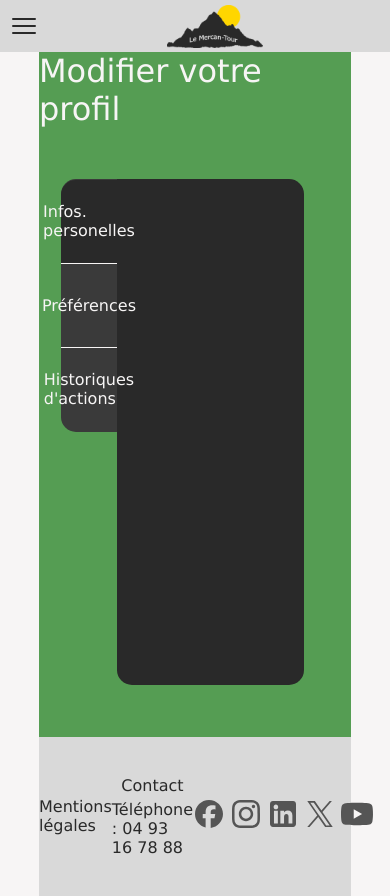
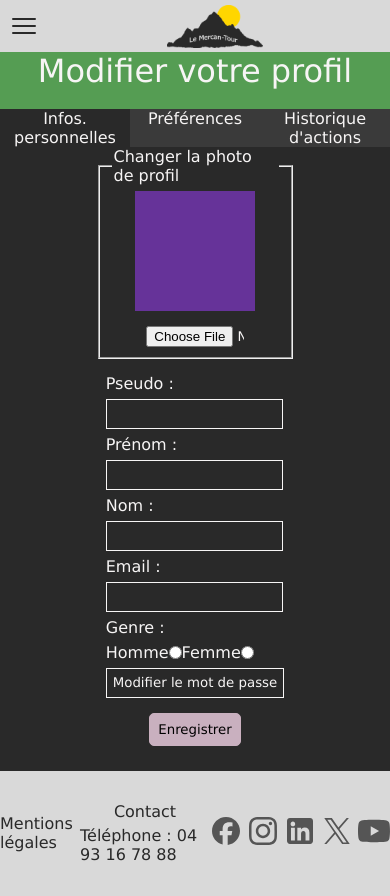
Before and after one commit to michael-zanaglia/parcNational, a React (Vite) app in the folder frontend/: page /profile in a window 390 px wide. Built offline with nearby package versions, Linux system fonts and the light colour scheme.

Commit message:
Add : Profile Page done

```diff
--- /dev/null
+++ b/frontend/src/components/MainProfile/BackLog/Backlog.jsx
@@ -0,0 +1,19 @@
+import React from "react";
+
+export default function Backlog(){
+    return (
+        <div className="logProfile">
+            <div>abcdefghijk</div>
+            <div>abcdefghijk</div>
+            <div>abcdefghijk</div>
+            <div>abcdefghijk</div>
+            <div>abcdefghijk</div>
+            <div>abcdefghijk</div>
+            <div>abcdefghijk</div>
+            <div>abcdefghijk</div>
+            <div>abcdefghijk</div>
+            <div>abcdefghijk</div>
+            <div>abcdefghijk</div>
+        </div>
+    )
+}
--- /dev/null
+++ b/frontend/src/components/MainProfile/Infos/Infos.jsx
@@ -0,0 +1,51 @@
+import React, { useState } from "react";
+import PasswordModal from "../PasswordModal/PasswordModal";
+
+export default function Infos({ setModal }){
+    const [url, setUrl] = useState(null);
+    function showPFP(e){
+        e.preventDefault();
+        const file = e.target.files[0];
+        console.log(file)
+        if(file){
+            const val = URL.createObjectURL(file);
+            setUrl(val);
+        }
+    }
+    function showModal(){
+        setModal(true);
+    }
+    return(
+        <form action="" className="formProfile">
+            <fieldset>
+                <legend>Changer la photo de profil</legend>
+                    <div className="renderPhoto">
+                        {url && <img src={url} alt="pfp" />}
+                    </div>
+                    <div style={{width:'25vw'}}>
+                        <input className="fileInp" type="file" onChange={showPFP}/>
+                    </div>
+
+            </fieldset>
+            <div className="champsProfile">
+                <label htmlFor="username">Pseudo :</label>
+                <input type="text" className="inp" name="username" required/>
+                <label htmlFor="firstname">Prénom :</label>
+                <input type="text" className="inp" name="firstname" required/>
+                <label htmlFor="lastname">Nom :</label>
+                <input type="text" className="inp" name="name" required/>
+                <label htmlFor="genre">Email :</label>
+                <input type="email" className="inp" name="email" required/>
+                <label htmlFor="gender">Genre :</label>
+                <div className="genreInp">
+                    <span>Homme</span>
+                    <input type="radio" value='h' name="gender"/>
+                    <span>Femme</span>
+                    <input type="radio" value='f' name="gender"/>
+                </div>
+                <input onClick={showModal} type="button" className="inp" value='Modifier le mot de passe'/>
+            </div>
+            <button>Enregistrer</button>
+        </form>
+    )
+}
--- a/frontend/src/components/MainProfile/MainProfile.jsx
+++ b/frontend/src/components/MainProfile/MainProfile.jsx
@@ -1,27 +1,50 @@
-import React, { useState } from "react";
+import React, { useState, useRef, useEffect } from "react";
 import Footer from "../useAgain/Footer/Footer";
+import Infos from "./Infos/Infos";
+import Pref from "./Pref/Pref";
+import Backlog from "./BackLog/Backlog";
+import PasswordModal from "./PasswordModal/PasswordModal";
+import { useMediaQuery } from "react-responsive";
 
 export default function MainProfile(){
-    const onglets = ['Infos. personelles', 'Préférences', "Historiques d'actions"];
-    const [isClicked, setClicked] = useState(0)
+    const onglets = ['Infos. personnelles', 'Préférences', "Historique d'actions"];
+    const [isClicked, setClicked] = useState(0);
+    const [isOpen, setIsOpen] = useState(false);
+    const isHigher = useMediaQuery({query : '(min-width:1096px)'});
+
     function changeState(clicked){
-        setClicked(clicked)
+        setClicked(clicked);
     }
+
+
     return (
         <div className="mainProfile">
+            {isOpen && <div className="overlayProfile"></div>}
             <h1>Modifier votre profil</h1>
             <div className="editProfile">
                 <div className="ongletsProfile">
                     {onglets.map((onglet, index)=>(
-                        <div onClick={()=>changeState(index)} style={{
-                            borderBottom : index === 0 ? '1px solid #F7F5F5' : '',
-                            borderTop : index === onglets.length - 1 ? '1px solid #F7F5F5' : '',
+                        <div key={onglet} onClick={()=>changeState(index)} style={{
+                            borderBottom : index === 0 && isHigher ? '1px solid #F7F5F5' : '',
+                            borderTop : index === onglets.length - 1 && isHigher ? '1px solid #F7F5F5' : '',
                             backgroundColor : index === isClicked ? '#292929' : '',
-                            borderRadius : index === 0 ? '15px 0 0 0' : index === onglets.length - 1 ? '0 0 0 15px' : '0'
-                        }}><p>{onglet}</p></div>
+                            borderRadius : index === 0 && isHigher  ? '15px 0 0 0' : index === onglets.length - 1 && isHigher ? '0 0 0 15px' : '0'
+                        }}>
+                            <p>{onglet}</p>
+                        </div>
                     ))}
                 </div>
+                { isClicked === 0 &&  <Infos setModal={setIsOpen}/> }
+                { isClicked === 1 &&  <Pref/> }
+                { isClicked === 2 &&  <Backlog/> }
             </div>
+
+
+            <PasswordModal modal={isOpen} hideModal={setIsOpen}/>
+
+
+
+
             <Footer color={'#D9D9D9'} font={'#292929'}/>
         </div>
     )
--- /dev/null
+++ b/frontend/src/components/MainProfile/PasswordModal/PasswordModal.jsx
@@ -0,0 +1,40 @@
+import React, { useRef, useEffect } from "react";
+
+export default function PasswordModal({ hideModal, modal }){
+    function closeModal(){
+        hideModal(false);
+    }
+    const modalRef = useRef(null);
+
+    function absoluteClose(event){
+        if(modalRef.current && !modalRef.current.contains(event.target)){
+            hideModal(false);
+        }
+    }
+    useEffect(() => {
+        if(modal){
+            document.addEventListener("mousedown", absoluteClose);
+        }
+        return () => {
+            document.removeEventListener("mouseup", absoluteClose);
+        };
+    }, [modal]);
+
+    return(
+        <div className={`pwdModal ${modal ? 'show' : 'hide'}`} ref={modalRef}>
+            <svg xmlns="http://www.w3.org/2000/svg" fill="none" viewBox="0 0 24 24" strokeWidth={1.5} stroke='#f7f5f5' className="widthSize32 close" onClick={closeModal}>
+                <path strokeLinecap="round" strokeLinejoin="round" d="M6 18 18 6M6 6l12 12" />
+            </svg>
+
+            <form action="">
+                <label htmlFor="prev">Ancien mot de passe*</label>
+                <input type="password" name="prev" required/>
+                <label htmlFor="new">Nouveau mot de passe*</label>
+                <input type="password" name="new" required/>
+                <label htmlFor="confrimNew">Confirmer le nouveau mot de passe</label>
+                <input type="password" name="confirmNew" required/>
+                <button>Valider</button>
+            </form>
+        </div>
+    )
+}
--- /dev/null
+++ b/frontend/src/components/MainProfile/Pref/Pref.jsx
@@ -0,0 +1,17 @@
+import React from "react";
+
+export default function Pref(){
+    return(
+        <form className="localStorageForm" action="">
+            <fieldset className="listeRadio">
+                <legend>Vue des articles</legend>
+                <span>Liste</span>
+                <input type="radio" name="art1" value='liste' defaultChecked/>
+                <label htmlFor="art2"></label>
+                <span>Gallerie</span>
+                <input type="radio" name="art1" value='gallerie'/>
+            </fieldset>
+
+        </form>
+    )
+}
--- a/frontend/src/styles/profile.css
+++ b/frontend/src/styles/profile.css
@@ -41,3 +41,225 @@
     justify-content: center;
     align-items: center;
 }
+.formProfile {
+    display: flex;
+    justify-content: space-around;
+    align-items: center;
+    height: 100%;
+}
+.formProfile .inp {
+    background-color: #292929;
+    height: 30px;
+    color: #F7F5F5;
+    outline: none;
+    border: 1px solid #f7f5f5;
+}
+.formProfile .inp:focus {
+    border-color:#69c866;
+}
+.formProfile button {
+    position: absolute;
+    bottom: 0;
+    transform: translateY(-50%);
+    border: 1px solid #C9B0BF;
+    background-color: #C9B0BF;
+    padding: 8px;
+    border-radius: 5px;
+    cursor: pointer;
+}
+.formProfile button:hover {
+    border: 1px solid #f7f5f5;
+}
+.champsProfile {
+    display: flex;
+    flex-direction: column;
+    align-items: start;
+    gap: 6px;
+}
+
+fieldset {
+    height: 70%;
+    width: 50%;
+    max-width: 30vw;
+    max-width: 50vh;
+    display: flex;
+    flex-direction: column;
+    justify-content: center;
+    align-items: center;
+    gap: 15px;
+}
+
+.renderPhoto {
+    height: 200px ;
+    width: 200px;
+    background-color: rebeccapurple;
+    overflow: hidden;
+}
+.renderPhoto img {
+    height: 100%;
+    width: 100%;
+    object-fit: cover;
+}
+
+.fileInp {
+    text-overflow: ellipsis;
+}
+
+.genreInp{
+    width: 13vw;
+    display: flex;
+    justify-content: space-evenly;
+}
+
+.listeRadio {
+    display: flex;
+    flex-direction: row;
+    height: auto;
+}
+
+.localStorageForm {
+    display: flex;
+    justify-content: center;
+    align-items: center;
+    height: 100%;
+}
+
+.logProfile{
+    width: 95%;
+    height: 95%;
+    overflow-y: scroll;
+    margin-top: 1%;
+    position: absolute;
+    left: 50%;
+    transform: translateX(-50%);
+}
+.logProfile div {
+    border-bottom: 1px solid #f7f5f5;
+    height: 3rem;
+    width: 100%;
+}
+.pwdModal{
+    position: absolute;
+    top: 25%;
+    left: 35%;
+    width: 20vw;
+    height: 50vh;
+    background-color: #559D53;
+    border: 1px solid yellow;
+    transition: all 0.3s ease-in-out;
+}
+.pwdModal svg {
+    cursor: pointer;
+}
+.pwdModal form {
+    display: flex;
+    flex-direction: column;
+    justify-content: center;
+    align-items: center;
+    gap: 10px;
+}
+
+.pwdModal form button{
+    border: 1px solid #C9B0BF;
+    background-color: #C9B0BF;
+    padding: 8px;
+    border-radius: 5px;
+    cursor: pointer;
+}
+
+.pwdModal form button:hover{
+    border: 1px solid #F7F5F5;
+}
+.pwdModal form input{
+    height: 30px;
+    background-color: #292929;
+    border: none;
+    color: #f7f5f5;
+    width: 80%;
+}
+
+.overlayProfile {
+    position: absolute;
+    width: 100vw;
+    height: 100vh;
+    background-color: rgba(0, 0, 0,0.5);
+    z-index: 1;
+}
+.ongletsProfile div p{
+    text-align: center;
+}
+
+input[type="file"]{
+    width: 100%;
+    text-overflow: ellipsis;
+
+}
+@media (max-width:1049px){
+    .mainProfile{
+        height: 100vh;
+        width: 100%;
+    }
+    .editProfile{
+        width: 80%;
+        height: 50%;
+        border-radius: 15px 0 15px 15px;
+        margin-left: 0;
+    }
+
+    .formProfile button {
+        position: static;
+        bottom: 0;
+        transform: translateY(0);
+    }
+    .ongletsProfile {
+        flex-direction: row;
+        top: -8%;
+        left: 51%;
+        width: auto;
+        height: auto;
+        position: static;
+    }
+}
+
+@media (max-width:857px){
+    .editProfile{
+        width: 90%;
+        border-radius: 0;
+    }
+    .pwdModal {
+        top: 25%;
+        left: 14%;
+        width: 70vw;
+        height: 38vh;
+    }
+}
+
+@media (max-width:797px){
+    .renderPhoto{
+        height: 120px;
+        width: 120px;
+    }
+    .mainProfile{
+        height: 100vh;
+    }
+    .editProfile{
+        height: 100%;
+        margin-top: 5%;
+        width: 100%;
+    }
+    .formProfile{
+        flex-direction: column;
+        gap: 15px;
+        height: auto;
+    }
+    .ongletsProfile {
+        top: -5%;
+        left: 51%;
+        border-radius: 0;
+
+    }
+    .ongletsProfile div p{
+        width: 100%;
+        height: 38px;
+    }
+}
--- a/frontend/src/styles/style.css
+++ b/frontend/src/styles/style.css
@@ -68,6 +68,7 @@ li {
     top : 100%;
     width: 100%;
     height: 150px;
+    z-index: 999;
 }
 .subLiBox {
     width: 100%;
```
Also changed, not shown: frontend/src/components/useAgain/Header/modalConn/modalConn.jsx (+18 -2 lines).
